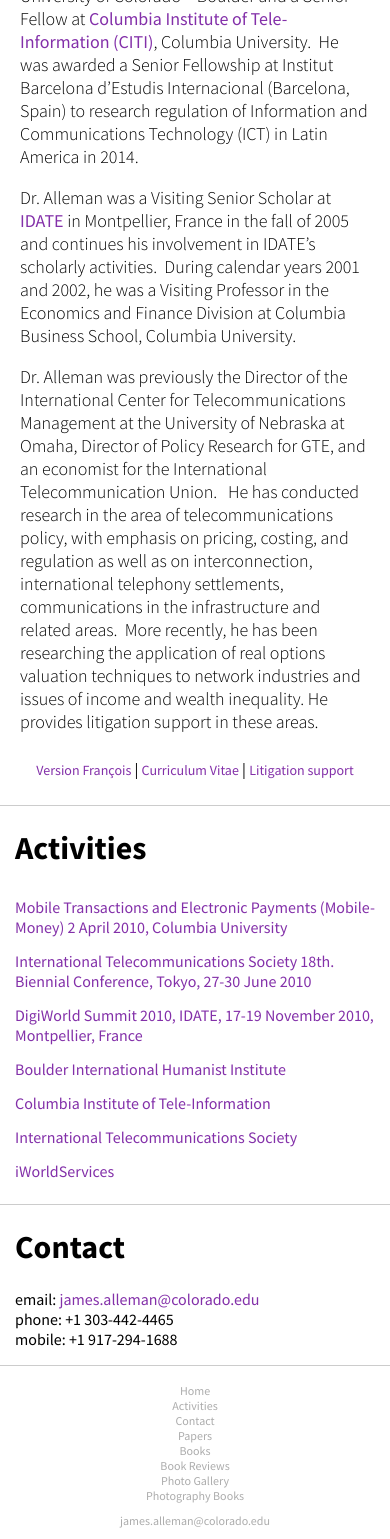
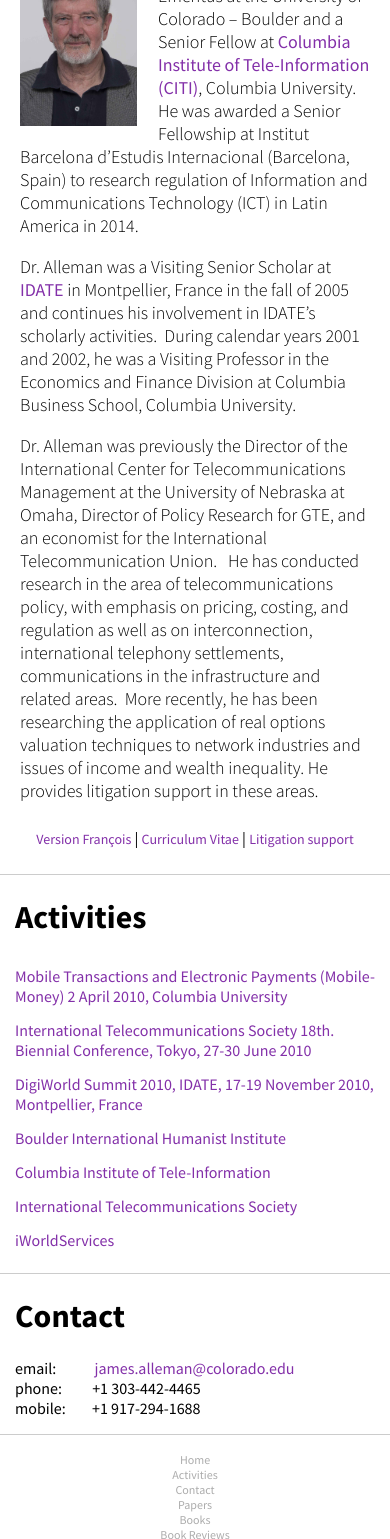
Before and after one commit to gregmilescohen/james-alleman, a plain HTML site: page index.html in a window 390 px wide. Shown: the part 137-1676 px from the top of the page. Drawn offline with nearby package versions, Linux system fonts and the light colour scheme.

Commit message:
add inline image on mobile site, re-align contact section

```diff
--- a/index.html
+++ b/index.html
@@ -137,9 +137,9 @@
 				<hr>
 				<h1 class="heading-left"><a name="contact">Contact</a></h1>
 					<ul id="contact-list">
-						<li>email: <a href='ma&#105;&#108;&#116;&#111;&#58;j%61m&#37;65s%2E%&#54;1lle%&#54;Da&#110;&#64;%63o%6&#67;orad&#37;6F&#37;&#50;Eed&#117;'>j&#97;mes&#46;allem&#97;n&#64;&#99;&#111;l&#111;ra&#100;o&#46;ed&#117;</a></li>
-						<li>phone: +1 303-442-4465</li>
-						<li>mobile: +1 917-294-1688</li>
+						<li><span class="contact-email">email:</span> <a href='ma&#105;&#108;&#116;&#111;&#58;j%61m&#37;65s%2E%&#54;1lle%&#54;Da&#110;&#64;%63o%6&#67;orad&#37;6F&#37;&#50;Eed&#117;'>j&#97;mes&#46;allem&#97;n&#64;&#99;&#111;l&#111;ra&#100;o&#46;ed&#117;</a></li>
+						<li><span class="contact-phone">phone:</span> +1 303-442-4465</li>
+						<li><span class="contact-mobile">mobile:</span> +1 917-294-1688</li>
 					</ul>
 
 				<hr id="last-hr">
--- a/main.css
+++ b/main.css
@@ -305,6 +305,16 @@ footer a#footer-email {
   padding: 7px;
   margin: auto;
 }
+
+.contact-email {
+  padding-right: 35px;
+}
+.contact-phone {
+  padding-right: 27px;
+}
+.contact-mobile {
+  padding-right: 23px;
+}
 /*===============FOOTER END*/
 
 
@@ -348,6 +358,19 @@ footer a#footer-email {
   #menu-open {
     margin-top: 6px;
   }
+
+  /*in-line image on mobile*/
+  p:first-child::before {
+    display: inline-block;
+    width: 117px;
+    height: 165px;
+    margin-right: 21px;
+    float: left;
+    content: "";
+    background: url("img/j-a.jpg") no-repeat 0 0;
+    background-size: 100%;
+  }
+
   ul#activities-list, ul#contact-list {
     padding: 0 15px;
   }
```
Also changed, not shown: img/duvet cover.jpg (added), img/pillow.jpg (added).
